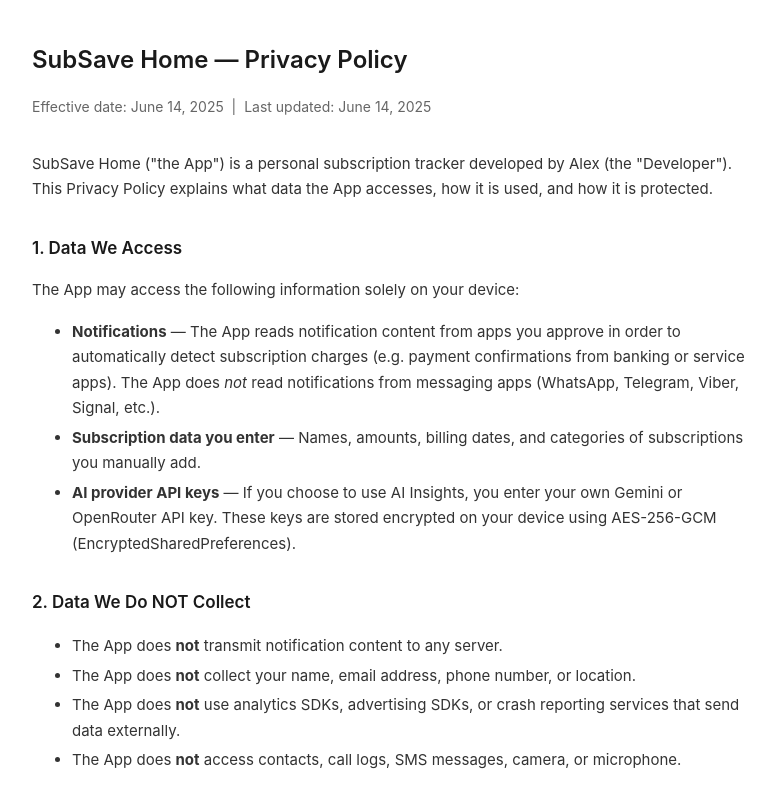
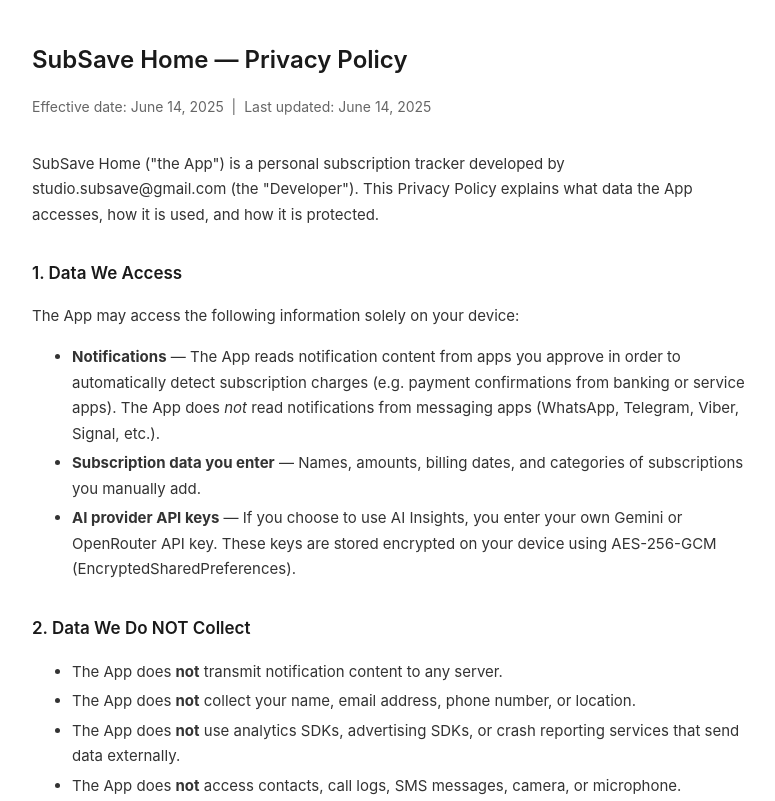
Before and after one commit to studiosubsave/subsave-privacy, a plain HTML site: page index.html in a window 1280 px wide. Shown: the top 801 px of the page, without its empty margins (248-1023 px from the left). Drawn offline with Linux system fonts and the light colour scheme.

Commit message:
Update index.html

```diff
--- a/index.html
+++ b/index.html
@@ -19,7 +19,7 @@
 <h1>SubSave Home — Privacy Policy</h1>
 <p class="date">Effective date: June 14, 2025 &nbsp;|&nbsp; Last updated: June 14, 2025</p>
 
-<p>SubSave Home ("the App") is a personal subscription tracker developed by Alex (the "Developer"). This Privacy Policy explains what data the App accesses, how it is used, and how it is protected.</p>
+<p>SubSave Home ("the App") is a personal subscription tracker developed by studio.subsave@gmail.com (the "Developer"). This Privacy Policy explains what data the App accesses, how it is used, and how it is protected.</p>
 
 <h2>1. Data We Access</h2>
 <p>The App may access the following information solely on your device:</p>
```
